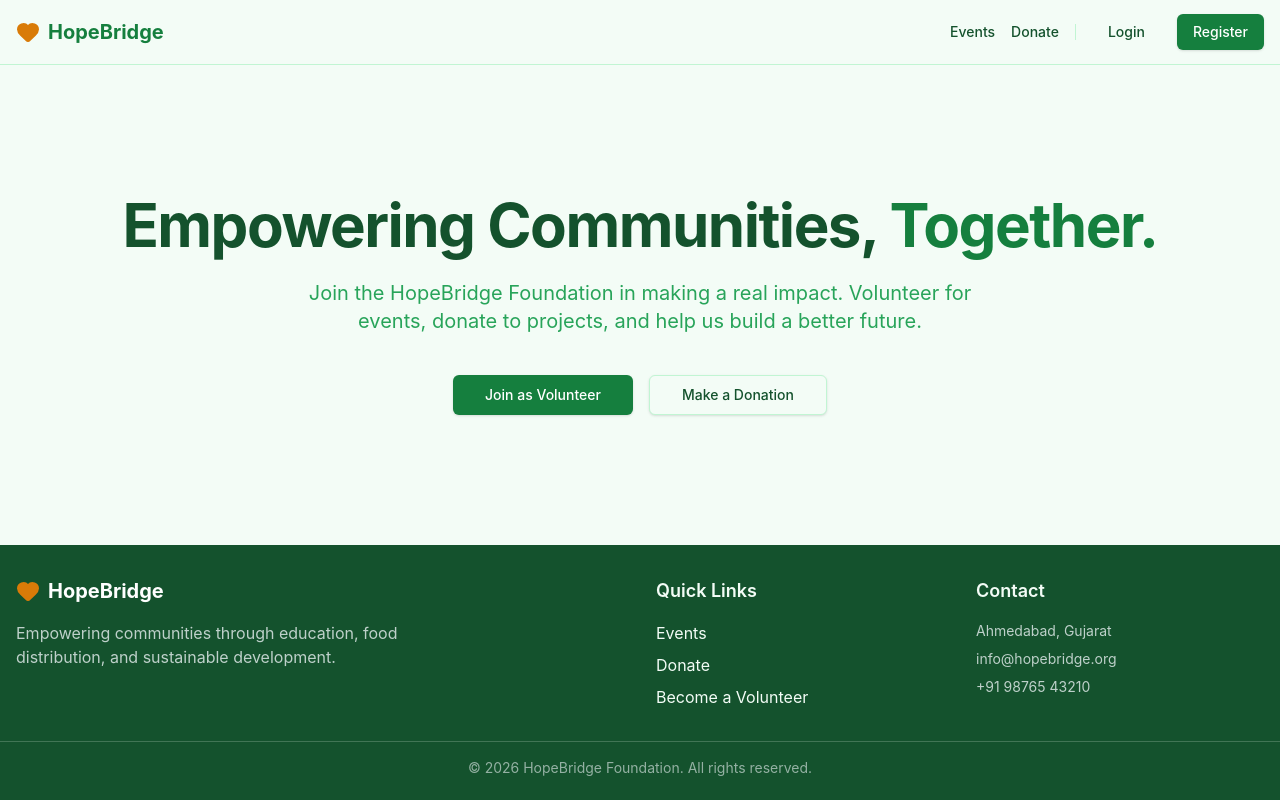
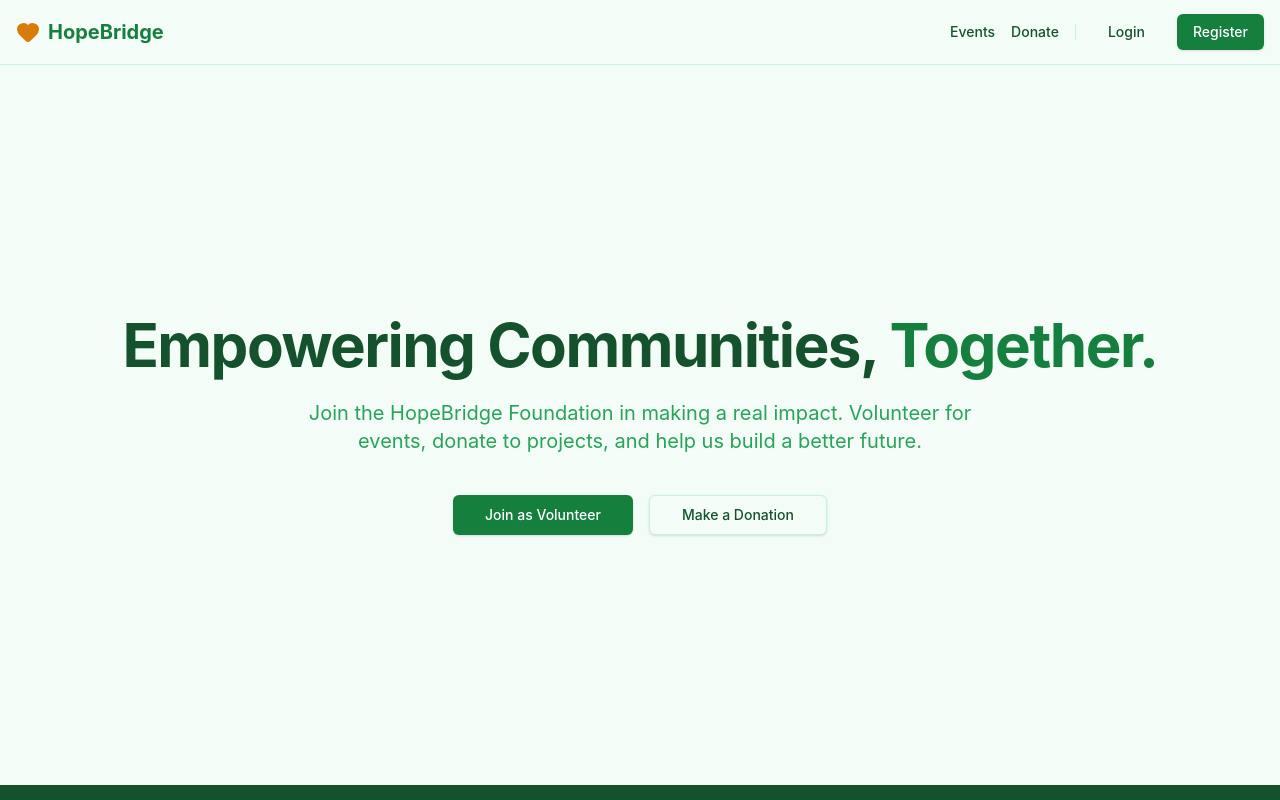
Before and after one commit to dhruviljpatel/NGO_project, a React (Vite) app in the folder frontend/: page / in a window 1280 px wide. Shown: the top 800 px of the page. Built offline with nearby package versions, Linux system fonts and the light colour scheme.

Commit message:
style: increase homepage height to push footer below the fold

```diff
--- a/frontend/src/App.tsx
+++ b/frontend/src/App.tsx
@@ -37,7 +37,7 @@ const RootLayout = () => {
 
 function HomePage() {
   return (
-    <div className="container mx-auto px-4 flex flex-col items-center justify-center min-h-[calc(100vh-20rem)] text-center">
+    <div className="container mx-auto px-4 flex flex-col items-center justify-center min-h-[calc(100vh-5rem)] text-center py-12">
       <h1 className="text-4xl md:text-6xl font-bold tracking-tight text-foreground mb-6">
         Empowering Communities, <span className="text-primary">Together.</span>
       </h1>
```
Also changed, not shown: frontend/src/assets/background.webp (added).
